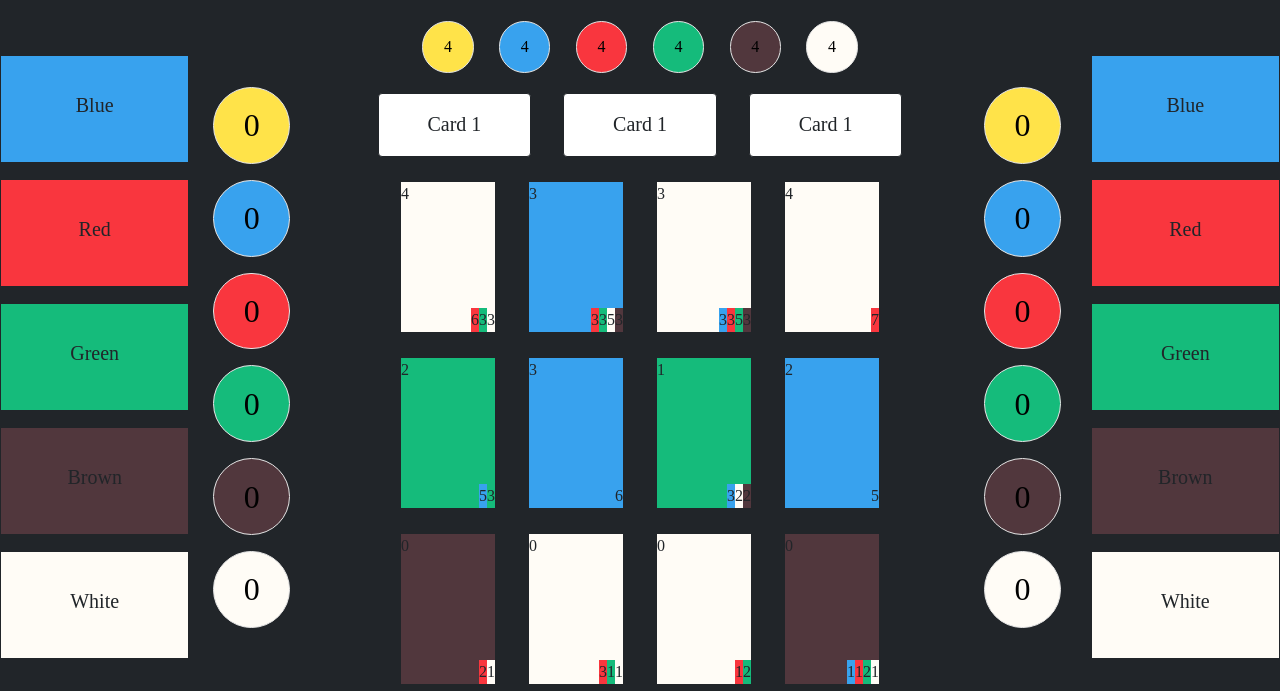
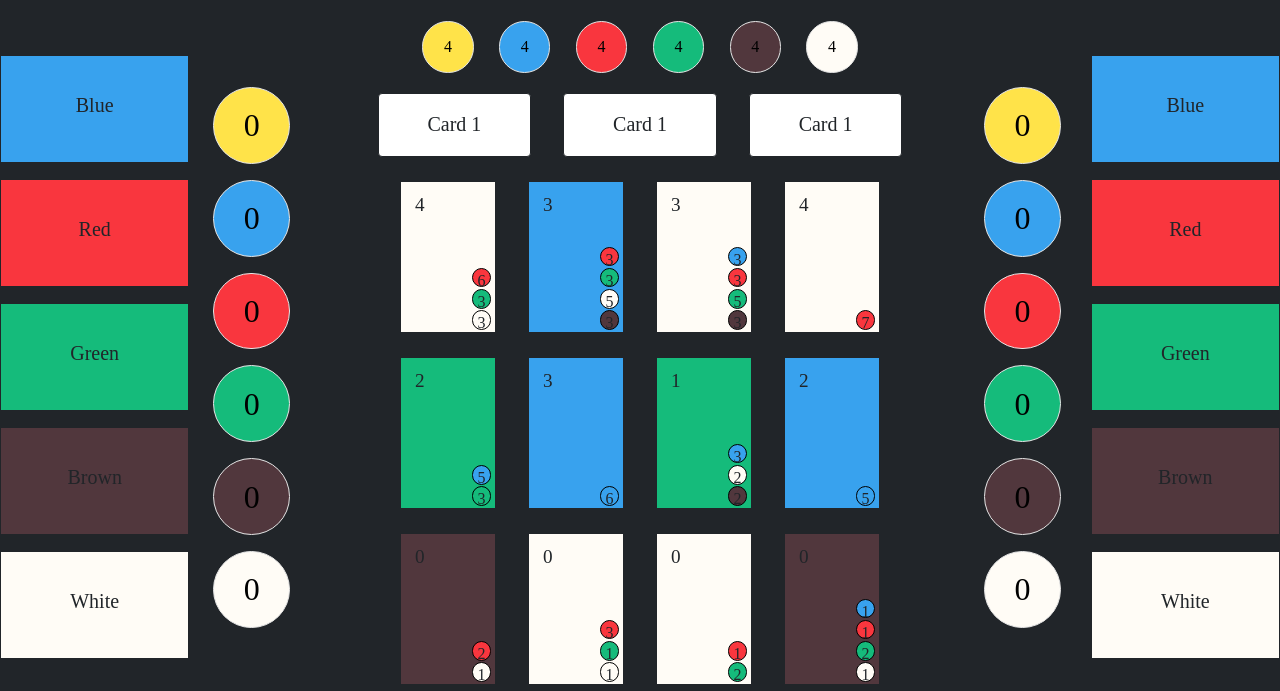
Before and after one commit to KChungTM/SplendorJS, a plain HTML site: page interface.html in a window 1280 px wide. Shown: the part 109-800 px from the top of the page. Drawn offline with nearby package versions, Linux system fonts and the light colour scheme.

Commit message:
aesthetic changes

```diff
--- a/styles.css
+++ b/styles.css
@@ -34,6 +34,34 @@ h3.score2{
 
 .card{
     border: 1px solid;
+}
+
+.points{
+    position: relative;
+    padding-top: 10%;
+    padding-left: 15%;
+}
+
+.score{
+    font-size: 1.5vw;
+}
+
+.cardCost{
+    position:relative;
+    flex-direction: column;
+}
+
+.price{
+    position: relative;
+    text-align: center;
+    align-content: center;
+    margin-right: 0.3vw;
+    margin-bottom: 0.15vw;
+    width: 1.5vw;
+    height: 1.5vw;
+    border-radius: 50%;
+    border: 0.005vw solid black;
+    background-color: red;
 }
 
 .row{
```
